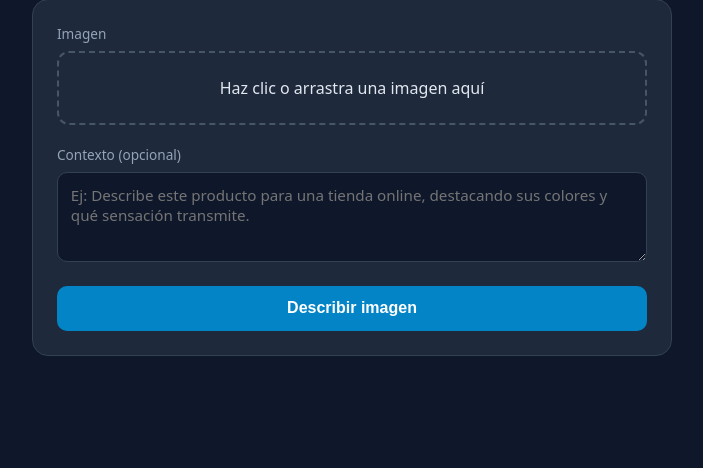
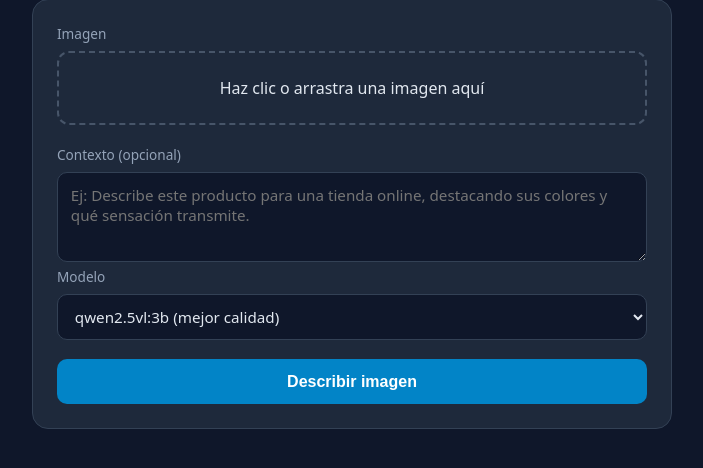
Before and after one commit to Omyy27/image-descripter, a Flask app: page / in a window 1280 px wide. Shown: the part 126-594 px from the top of the page, without its empty margins (288-991 px from the left). Run offline with Flask 3, Linux system fonts and the light colour scheme.

Commit message:
feat: selector de modelo (qwen2.5vl:3b / gemma3:4b) en la app Python/Ollama

```diff
--- a/app.py
+++ b/app.py
@@ -4,7 +4,7 @@ import io
 from flask import Flask, jsonify, render_template, request
 from PIL import Image
 
-from ollama_client import DEFAULT_MODEL, describe_image
+from ollama_client import AVAILABLE_MODELS, DEFAULT_MODEL, describe_image
 
 app = Flask(__name__)
 app.config["MAX_CONTENT_LENGTH"] = 15 * 1024 * 1024
@@ -40,9 +40,13 @@ def describe():
     if not context:
         context = "Describe esta imagen en detalle."
 
+    model = (request.form.get("model") or "").strip()
+    if model not in AVAILABLE_MODELS:
+        model = DEFAULT_MODEL
+
     try:
         image_b64 = prepare_image(file.read())
-        description = describe_image(image_b64, context)
+        description = describe_image(image_b64, context, model=model)
         if not description:
             return jsonify({"error": "El modelo no devolvió una descripción."}), 500
         return jsonify({"description": description})
--- a/ollama_client.py
+++ b/ollama_client.py
@@ -1,7 +1,14 @@
+import os
+
 import requests
 
 OLLAMA_URL = "http://localhost:11434/api/generate"
-DEFAULT_MODEL = "qwen2.5vl:3b"
+DEFAULT_MODEL = os.environ.get("OLLAMA_MODEL", "qwen2.5vl:3b")
+
+AVAILABLE_MODELS = [
+    "qwen2.5vl:3b",
+    "gemma3:4b",
+]
 
 
 def describe_image(image_base64, prompt, model=DEFAULT_MODEL, timeout=300):
--- a/templates/index.html
+++ b/templates/index.html
@@ -56,7 +56,18 @@
       min-height: 90px;
       font-family: inherit;
     }
-    textarea:focus, input:focus { outline: 2px solid #38bdf8; border-color: transparent; }
+    select {
+      width: 100%;
+      background: #0f172a;
+      color: #e2e8f0;
+      border: 1px solid #334155;
+      border-radius: 10px;
+      padding: 0.7rem 0.8rem;
+      font-size: 0.95rem;
+      font-family: inherit;
+      cursor: pointer;
+    }
+    textarea:focus, input:focus, select:focus { outline: 2px solid #38bdf8; border-color: transparent; }
     button {
       width: 100%;
       margin-top: 1.2rem;
@@ -114,6 +125,12 @@
       <label for="context">Contexto (opcional)</label>
       <textarea id="context" name="context" placeholder="Ej: Describe este producto para una tienda online, destacando sus colores y qué sensación transmite."></textarea>
 
+      <label for="model">Modelo</label>
+      <select id="model" name="model">
+        <option value="qwen2.5vl:3b">qwen2.5vl:3b (mejor calidad)</option>
+        <option value="gemma3:4b">gemma3:4b (ligero)</option>
+      </select>
+
       <button type="submit" id="btn">
         <span class="spinner"></span>
         <span class="label">Describir imagen</span>
@@ -165,6 +182,7 @@
       const fd = new FormData();
       fd.append('image', fileInput.files[0]);
       fd.append('context', document.getElementById('context').value);
+      fd.append('model', document.getElementById('model').value);
 
       btn.disabled = true;
       btn.classList.add('loading');
```
Also changed, not shown: README.md.
